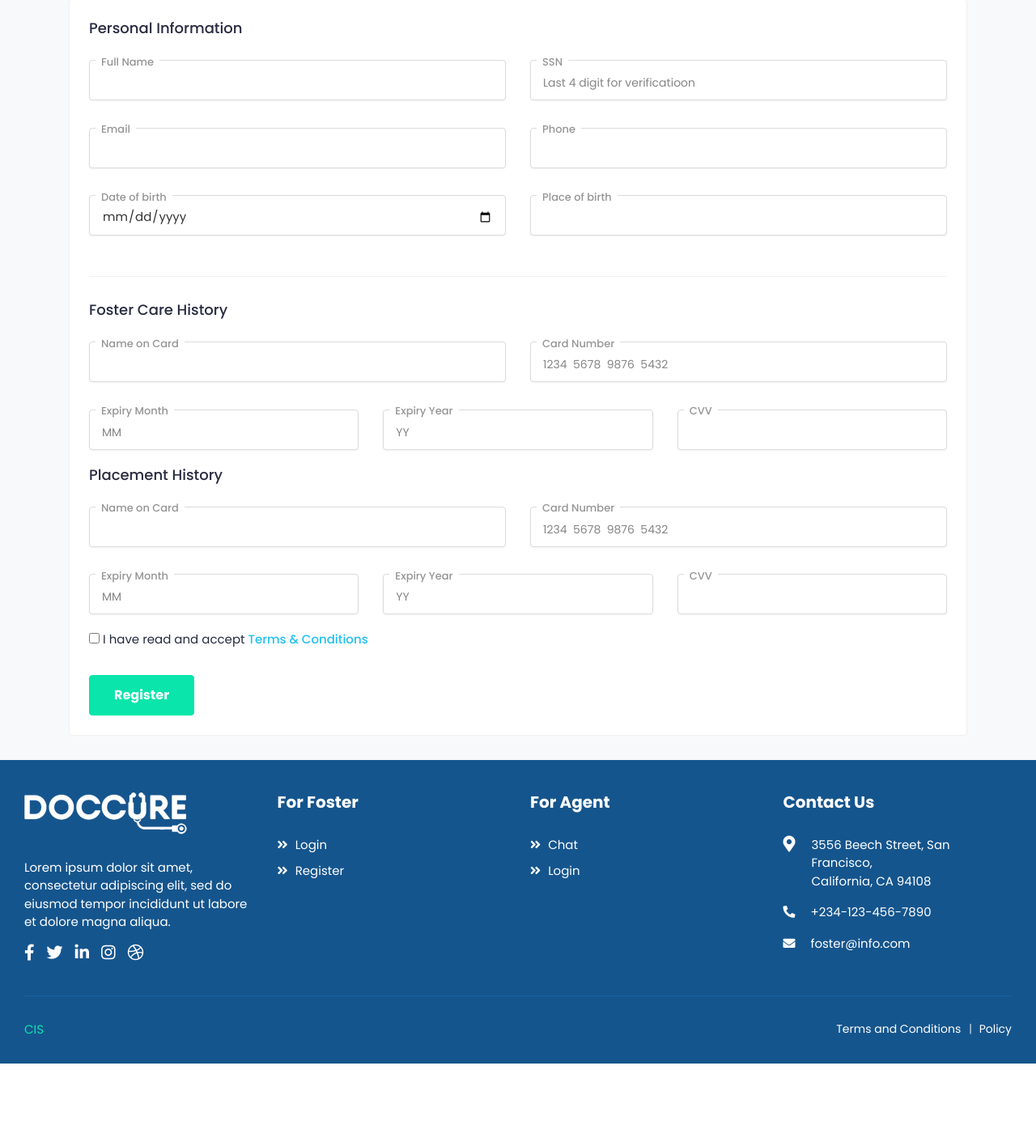
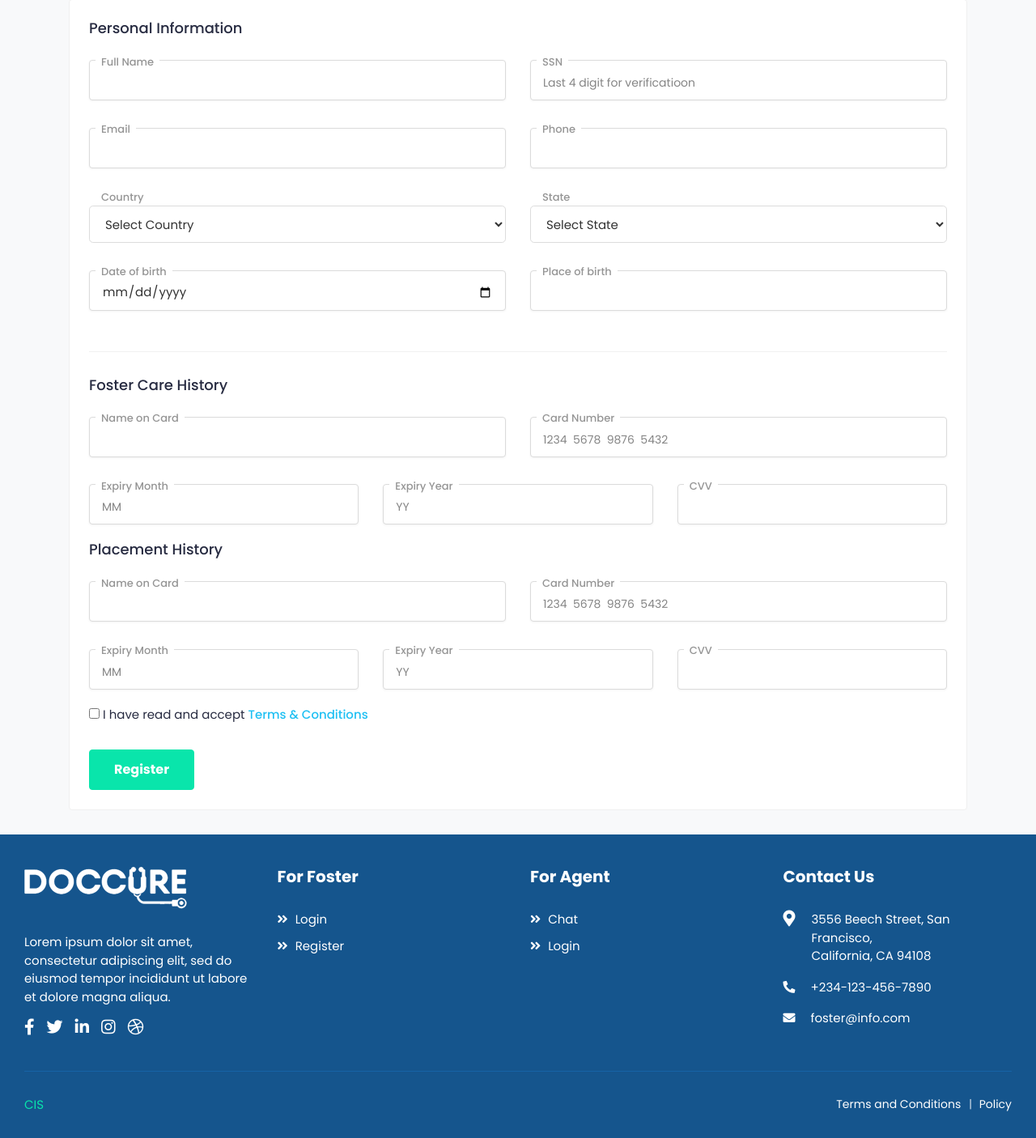
Before and after one commit to ArcOmotola/foster_care_reconnect, a PHP site: page /register.php in a window 1280 px wide. Shown: the part 116-1522 px from the top of the page at 81% size. Before the commit the page ends 1430 px from the top, so only its background shows below. Run offline with PHP 8.4, Linux system fonts and the light colour scheme; data that the repository does not hold is empty.

Commit message:
Country and state added

```diff
--- a/includes/function.php
+++ b/includes/function.php
@@ -107,7 +107,7 @@ class Database
      *
      * @return void
      */
-    private function createCustomerTable()
+    private function createFosterTable()
     {
         $sql = "CREATE TABLE IF NOT EXISTS customers (
                 id INT AUTO_INCREMENT PRIMARY KEY,
--- a/register.php
+++ b/register.php
@@ -1,9 +1,11 @@
-
 <?php
 require_once 'includes/config/path.php';
-require_once ROOT_PATH.'includes/header.php';
-require_once ROOT_PATH.'includes/function.php';
+require_once ROOT_PATH . 'includes/header.php';
+require_once ROOT_PATH . 'includes/function.php';
 $db = new Database();
+
+$countries = 'SELECT name, id FROM countries';
+$result_countries = $db->fetchAll($countries);
 ?>
 
 <body>
@@ -12,11 +14,11 @@ $db = new Database();
 	<div class="main-wrapper">
 		<!-- Header -->
 		<?php
-    require_once ROOT_PATH.'includes/header.php';
+		require_once ROOT_PATH . 'includes/header.php';
 		?>
 		<!-- /Header -->
 		<?php
-require_once ROOT_PATH.'includes/nav.php';
+		require_once ROOT_PATH . 'includes/nav.php';
 		?>
 		<!-- Page Content -->
 		<div class="content">
@@ -56,6 +58,27 @@ require_once ROOT_PATH.'includes/nav.php';
 												<div class="form-group card-label">
 													<label>Phone</label>
 													<input class="form-control" type="text">
+												</div>
+											</div>
+											<div class="col-md-6 col-sm-12">
+												<div class="form-group card-label">
+													<label>Country</label>
+													<select name="country_id" class="form-control form-control-lg" id="country" required>
+														<option value="" disabled selected>Select Country</option>
+														<?php
+														foreach ($result_countries as $country) { ?>
+															<option value="<?php echo $country['id']; ?>"><?php echo $country['name']; ?></option>
+														<?php }
+														?>
+													</select>
+												</div>
+											</div>
+											<div class="col-md-6 col-sm-12">
+												<div class="form-group card-label">
+													<label>State</label>
+													<select name="state" class="form-control form-control-lg" id="state" required>
+														<option value="" selected>Select State</option>
+													</select>
 												</div>
 											</div>
 											<div class="col-md-6 col-sm-12">
@@ -190,7 +213,7 @@ require_once ROOT_PATH.'includes/nav.php';
 		<!-- /Page Content -->
 		<!-- Footer -->
 		<?php
-require_once ROOT_PATH.'includes/footer.php';
+		require_once ROOT_PATH . 'includes/footer.php';
 		?>
 		<!-- /Footer -->
 
@@ -198,8 +221,45 @@ require_once ROOT_PATH.'includes/footer.php';
 	<!-- /Main Wrapper -->
 
 	<?php
-  require_once ROOT_PATH.'includes/script.php';
+	require_once ROOT_PATH . 'includes/script.php';
 	?>
+	<script>
+		$(function() {
+			// alert("hello")
+			$('#country').on('change', function() {
+				// alert('hello')
+				let country = $(this).find(":selected").val();
+				// console.log(country);
+				if (country == "") {
+					alert('Please select a country')
+				} else {
+					let State = $("#state").html(
+						"<option disabled selected> Select a State </option>"
+					);
+					$.ajax({
+						type: "GET",
+						url: "backend/state.php?country_id=" + country,
+						dataType: "JSON",
+						success: function(data) {
+							// console.log(data.data);
+							let states = data.data;
+							let state = states.map((items) => {
+								// console.log(items);
+								return $("<option></option>")
+									.val(items.id)
+									.html(items.name);
+							});
+							State.append(state);
+						},
+						error: function(err) {
+							console.log(err.message);
+						}
+					});
+				}
 
+			})
+		})
+	</script>
 </body>
+
 </html>
```
Also changed, not shown: backend/state.php (added, +31 -0 lines). Lines whose indentation alone changed are shown as unchanged.
